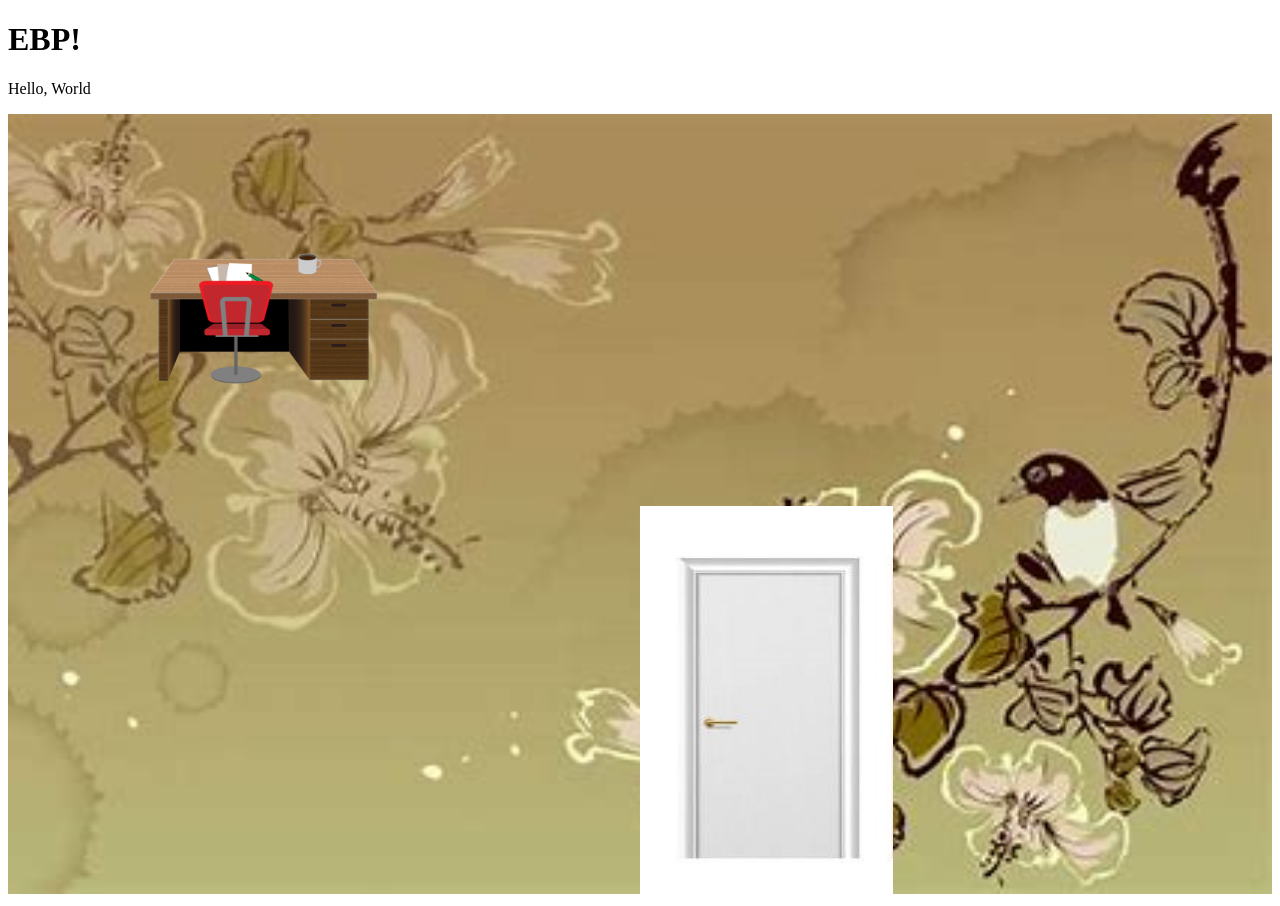
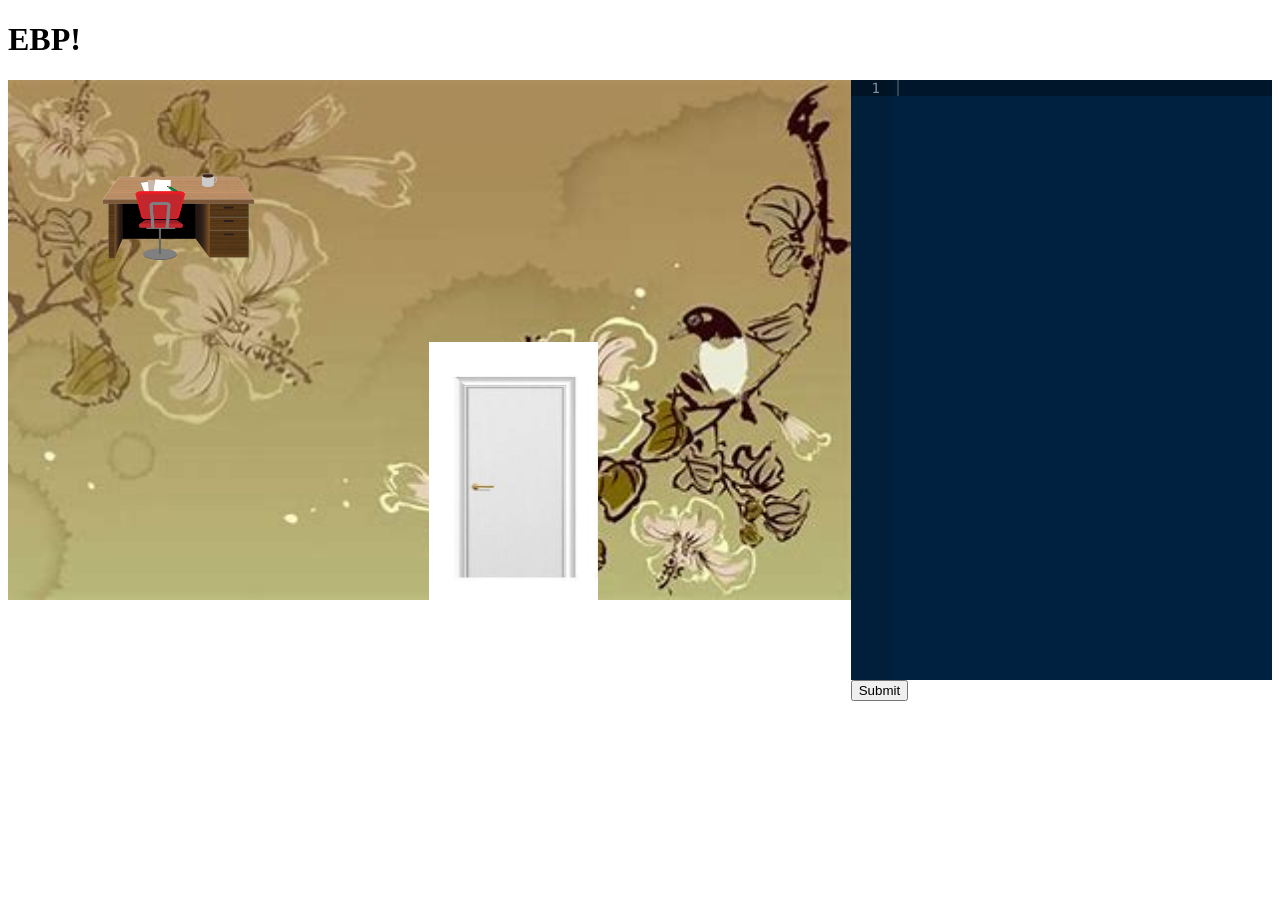
Before and after one commit to syu-kwsk/EBP, a Flask app: page / in a window 1280 px wide. After the commit the page ends 701 px from the top, so only its background shows below. Run offline with Flask 2, Linux system fonts and the light colour scheme; some libraries are stand-ins or nearby versions.

Commit message:
Combine game-part and test-part

```diff
--- /dev/null
+++ b/main/static/css/main.css
@@ -0,0 +1,11 @@
+.main {
+  display: flex;
+}
+
+.main section {
+  flex: 1;
+}
+
+.main .game-part {
+  flex: 2;
+}
--- a/main/templates/check.html
+++ b/main/templates/check.html
@@ -1,10 +1,4 @@
-<!DOCTYPE html>
-<html lang="ja">
-<head>
-  <meta charset="UTF-8">
-  <title>Check python script</title>
-</head>
-<body>
+<div>
 <div id="editor" style="height: 600px"></div>
 <button onclick='submit();'>Submit</button>
 <p id="result"></p>
@@ -42,5 +36,4 @@
     });
   }
 </script>
-</body>
-</html>
+</div>
--- a/main/templates/game.html
+++ b/main/templates/game.html
@@ -1,8 +1,5 @@
-{% extends "layout.html" %}
-
-{% block body %}
+<div>
 <script src="{{ url_for('static', filename='js/obj.js')}}"></script>
-<p>Hello, World</p>
 <div style="position:relative;" >
     <img src="{{ url_for('static', filename='images/background.jpg')}}"
      width="100%" height="100%" border="0">
@@ -16,4 +13,4 @@
      width="100%" height="250%">
   </div>
 </div>
-{% endblock %}
+</div>
--- /dev/null
+++ b/main/templates/index.html
@@ -0,0 +1,13 @@
+{% extends "layout.html" %}
+{% block body %}
+<link rel=stylesheet type=text/css href="{{ url_for('static', filename='css/main.css') }}">
+<div class="main">
+  <section class="game-part">
+  {% include "game.html" %}
+  </section>
+  <section class="test-part">
+  {% include "check.html" %}
+  </section>
+</div>
+
+{% endblock %}
--- a/main/templates/layout.html
+++ b/main/templates/layout.html
@@ -3,6 +3,6 @@
 <title>EBP</title>
 <link rel=stylesheet type=text/css href="{{ url_for('static', filename='css/style.css') }}">
   <h1>EBP!</h1>
-  {% block body %}{% endblock %}
-</div>
+  {% block body %}{% endblock%}
+</body>
 </html>
--- a/main/views.py
+++ b/main/views.py
@@ -2,6 +2,10 @@ from flask import Flask, request, abort, redirect, url_for, render_template
 from main import app
 
 @app.route("/")
+def index():
+   return render_template('index.html')
+
+@app.route("/game")
 def game():
     return render_template('game.html')
 
```
Lines whose indentation alone changed are shown as unchanged.
